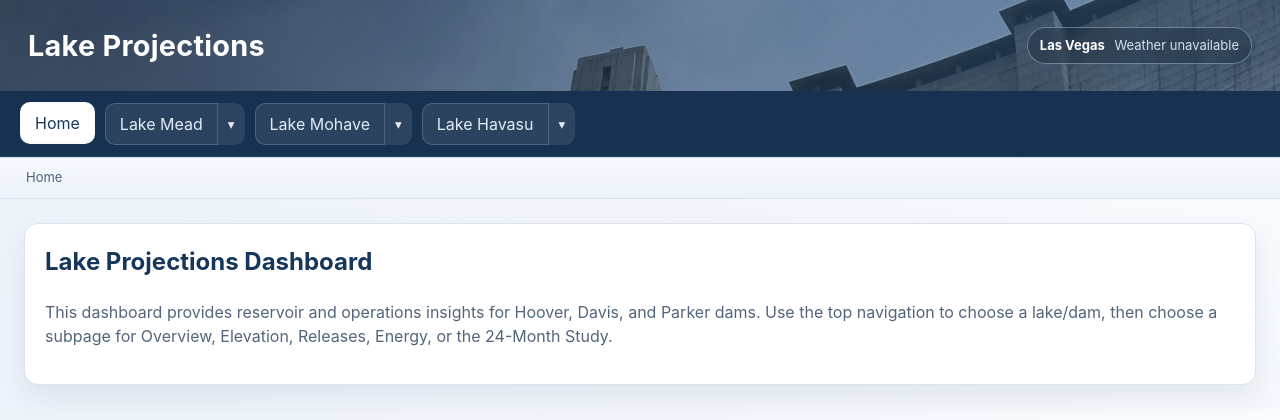
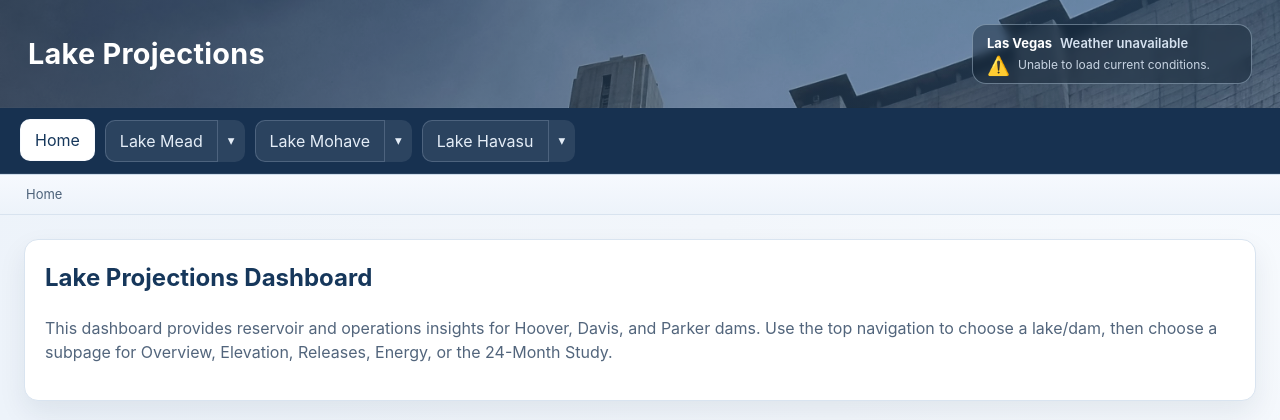
Before and after one commit to matthewalinsod/lakeprojections-backend, a Flask app: page / in a window 1280 px wide. Shown: the top 420 px of the page. Run offline with Flask 3, Linux system fonts and the light colour scheme.

Commit message:
Upgrade weather widget with rich conditions and fix Havasu location

```diff
--- a/main.py
+++ b/main.py
@@ -72,7 +72,7 @@ def _page_context(page_kind="home", dam=None, subpage=None):
     if active_lake == "lake-mohave":
         weather_city = "Bullhead City"
     elif active_lake == "lake-havasu":
-        weather_city = "Havasu City"
+        weather_city = "Lake Havasu City"
 
     return {
         "lakes": LAKES,
--- a/static/css/style.css
+++ b/static/css/style.css
@@ -62,22 +62,43 @@ body {
 
 .weather-widget {
     display: inline-flex;
-    align-items: center;
-    gap: 10px;
-    padding: 8px 12px;
+    flex-direction: column;
+    align-items: flex-start;
+    gap: 2px;
+    padding: 9px 14px;
     border: 1px solid rgba(206, 227, 248, 0.4);
-    border-radius: 999px;
-    background: rgba(13, 29, 47, 0.32);
+    border-radius: 14px;
+    background: rgba(13, 29, 47, 0.42);
     backdrop-filter: blur(4px);
     font-size: 13px;
+    min-width: 280px;
+}
+
+.weather-main,
+.weather-detail {
+    display: flex;
+    align-items: center;
+    gap: 8px;
 }
 
 .weather-city {
     font-weight: 700;
 }
 
-.weather-status {
+.weather-condition {
     color: #d5e1ef;
+    font-weight: 600;
+}
+
+.weather-icon {
+    font-size: 1.15rem;
+    line-height: 1;
+}
+
+.weather-metrics {
+    color: #d5e1ef;
+    opacity: 0.92;
+    font-size: 12px;
 }
 
 .site-nav {
@@ -462,8 +483,8 @@ body {
 
     .weather-widget {
         width: 100%;
+        min-width: 0;
         box-sizing: border-box;
-        justify-content: flex-start;
     }
 
     .site-nav {
--- a/static/js/weather.js
+++ b/static/js/weather.js
@@ -3,21 +3,69 @@ document.addEventListener("DOMContentLoaded", async () => {
   if (!widget) return;
 
   const city = widget.dataset.city;
-  const status = widget.querySelector(".weather-status");
-  if (!city || !status) return;
+  const condition = widget.querySelector(".weather-condition");
+  const icon = widget.querySelector(".weather-icon");
+  const metrics = widget.querySelector(".weather-metrics");
+  if (!city || !condition || !icon || !metrics) return;
+
+  const knownCoordinates = {
+    "Las Vegas": { latitude: 36.1716, longitude: -115.1391 },
+    "Bullhead City": { latitude: 35.1478, longitude: -114.5683 },
+    "Lake Havasu City": { latitude: 34.4839, longitude: -114.3225 },
+  };
+
+  const weatherCodeMap = {
+    0: { label: "Clear", icon: "☀️" },
+    1: { label: "Mostly clear", icon: "🌤️" },
+    2: { label: "Partly cloudy", icon: "⛅" },
+    3: { label: "Overcast", icon: "☁️" },
+    45: { label: "Fog", icon: "🌫️" },
+    48: { label: "Rime fog", icon: "🌫️" },
+    51: { label: "Light drizzle", icon: "🌦️" },
+    53: { label: "Drizzle", icon: "🌦️" },
+    55: { label: "Heavy drizzle", icon: "🌧️" },
+    56: { label: "Freezing drizzle", icon: "🌧️" },
+    57: { label: "Heavy freezing drizzle", icon: "🌧️" },
+    61: { label: "Light rain", icon: "🌦️" },
+    63: { label: "Rain", icon: "🌧️" },
+    65: { label: "Heavy rain", icon: "🌧️" },
+    66: { label: "Freezing rain", icon: "🌧️" },
+    67: { label: "Heavy freezing rain", icon: "🌧️" },
+    71: { label: "Light snow", icon: "🌨️" },
+    73: { label: "Snow", icon: "🌨️" },
+    75: { label: "Heavy snow", icon: "❄️" },
+    77: { label: "Snow grains", icon: "❄️" },
+    80: { label: "Light rain showers", icon: "🌦️" },
+    81: { label: "Rain showers", icon: "🌧️" },
+    82: { label: "Heavy rain showers", icon: "⛈️" },
+    85: { label: "Light snow showers", icon: "🌨️" },
+    86: { label: "Snow showers", icon: "🌨️" },
+    95: { label: "Thunderstorm", icon: "⛈️" },
+    96: { label: "Thunderstorm + hail", icon: "⛈️" },
+    99: { label: "Strong thunderstorm", icon: "⛈️" },
+  };
+
+  const formatNumber = (value, suffix = "") => {
+    if (value === null || value === undefined || Number.isNaN(Number(value))) return "--";
+    return `${Math.round(Number(value))}${suffix}`;
+  };
 
   try {
+    let place = knownCoordinates[city];
+
+    if (!place) {
       const geoResp = await fetch(
         `https://geocoding-api.open-meteo.com/v1/search?name=${encodeURIComponent(city)}&count=1&language=en&format=json`
       );
       if (!geoResp.ok) throw new Error("Geocoding request failed");
 
       const geoData = await geoResp.json();
-    const place = geoData?.results?.[0];
+      place = geoData?.results?.[0];
       if (!place) throw new Error("No geocoding result");
+    }
 
     const weatherResp = await fetch(
-      `https://api.open-meteo.com/v1/forecast?latitude=${place.latitude}&longitude=${place.longitude}&current=temperature_2m,weather_code&temperature_unit=fahrenheit`
+      `https://api.open-meteo.com/v1/forecast?latitude=${place.latitude}&longitude=${place.longitude}&current=temperature_2m,apparent_temperature,relative_humidity_2m,precipitation,weather_code,wind_speed_10m&temperature_unit=fahrenheit&wind_speed_unit=mph&precipitation_unit=inch`
     );
     if (!weatherResp.ok) throw new Error("Weather request failed");
 
@@ -25,9 +73,20 @@ document.addEventListener("DOMContentLoaded", async () => {
     const current = weatherData?.current;
     if (!current) throw new Error("No weather data");
 
-    const temp = Math.round(current.temperature_2m);
-    status.textContent = `${temp}°F`;
+    const weatherCode = Number(current.weather_code);
+    const descriptor = weatherCodeMap[weatherCode] || { label: "Current conditions", icon: "🌡️" };
+
+    icon.textContent = descriptor.icon;
+    condition.textContent = `${descriptor.label} ${formatNumber(current.temperature_2m, "°F")}`;
+    metrics.textContent = [
+      `Feels ${formatNumber(current.apparent_temperature, "°F")}`,
+      `Humidity ${formatNumber(current.relative_humidity_2m, "%")}`,
+      `Wind ${formatNumber(current.wind_speed_10m, " mph")}`,
+      `Rain ${Number(current.precipitation || 0).toFixed(2)} in`,
+    ].join(" • ");
   } catch (err) {
-    status.textContent = "Weather unavailable";
+    icon.textContent = "⚠️";
+    condition.textContent = "Weather unavailable";
+    metrics.textContent = "Unable to load current conditions.";
   }
 });
--- a/templates/base.html
+++ b/templates/base.html
@@ -13,8 +13,14 @@
     <div class="site-title-band">
         <h1>Lake Projections</h1>
         <div id="weather-widget" class="weather-widget" aria-live="polite" data-city="{{ weather_city }}">
-            <span class="weather-city">{{ weather_city }}</span>
-            <span class="weather-status">Loading weather…</span>
+            <div class="weather-main">
+                <span class="weather-city">{{ weather_city }}</span>
+                <span class="weather-condition">Loading weather…</span>
+            </div>
+            <div class="weather-detail">
+                <span class="weather-icon" aria-hidden="true">⛅</span>
+                <span class="weather-metrics"></span>
+            </div>
         </div>
     </div>
 
```
Lines whose indentation alone changed are shown as unchanged.
